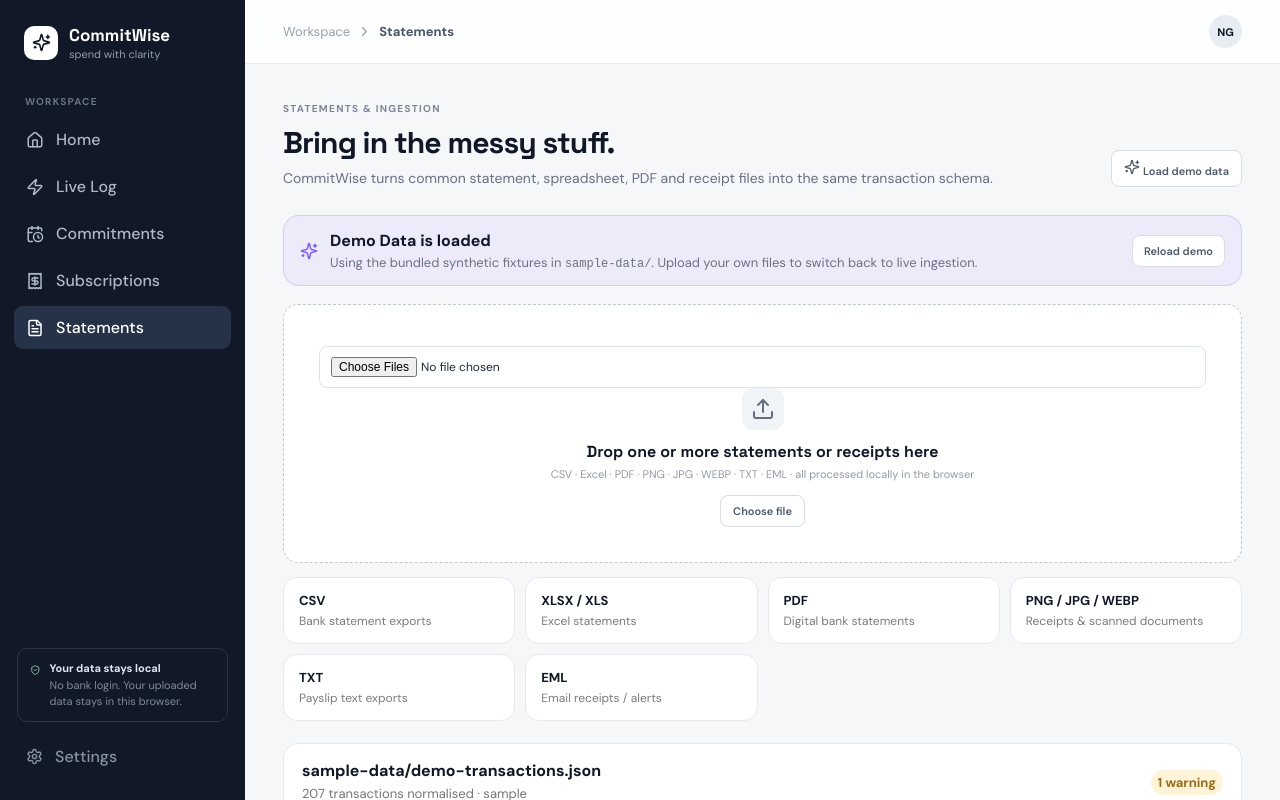
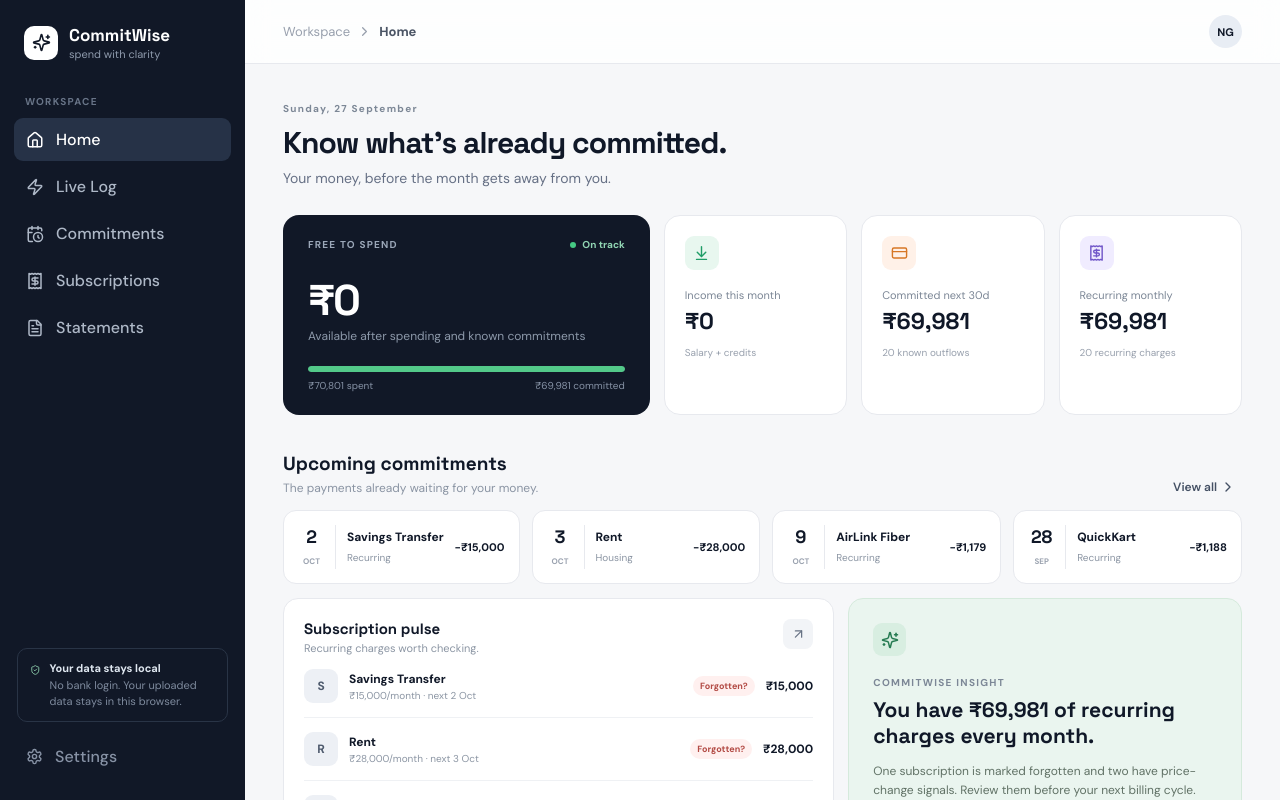
Before and after one commit to ngoyal195/hack, a React (Vite) app: page / in a window 1280 px wide. Shown: the top 800 px of the page. Built offline with nearby package versions, Linux system fonts and the light colour scheme.

Commit message:
Add files via upload

```diff
--- a/src/main.jsx
+++ b/src/main.jsx
@@ -2,6 +2,7 @@
 import { createRoot } from "react-dom/client";
 import { ingestFile, fileKind, reconcileAndDetect } from "./ingestion";
 import { fixtureForFile } from "./ingestion/demoFixtures.js";
+import demoTransactions from "../sample-data/demo-transactions.json";
 import {
   ArrowDownToLine,
   ArrowUpRight,
@@ -42,7 +43,6 @@
   }).format(Math.round(Number(n) || 0));
 
 const STORAGE_VERSION = "commitwise-sample-demo-v5";
-const DEMO_DATA_URL = `${import.meta.env.BASE_URL}sample-data/demo-transactions.json`;
 
 function initializeStorage() {
   try {
@@ -129,9 +129,10 @@
   async function loadDemoData() {
     try {
       setImportProgress(20);
-      const response = await fetch(DEMO_DATA_URL, { cache: "no-store" });
-      if (!response.ok) throw new Error(`Sample data could not be loaded (${response.status})`);
-      const sample = await response.json();
+      // Import the bundled JSON directly. This avoids GitHub Pages/base-path
+      // and fetch timing problems while keeping the source file in sample-data/.
+      const sample = Array.isArray(demoTransactions) ? demoTransactions : [];
+      if (!sample.length) throw new Error("The bundled sample-data/demo-transactions.json is empty.");
       const normalized = sample.map((t, i) => ({ ...t, id: `sample_${i}_${t.id}` }));
       const merged = await reconcileAndDetect(normalized, livePayments);
       setTransactions(merged);
@@ -142,7 +143,7 @@
       setDemoMode(true);
       setImportSummary({ file: "sample-data/demo-transactions.json", kind: "sample", count: merged.length, status: "demo", warnings: ["Demo dataset loaded from the bundled sample-data folder. You can still upload your own files at any time."], metadata: { demo: true } });
       setImportHistory(h => [{ file:"sample-data/demo-transactions.json", kind:"sample", count:merged.length, status:"demo", at:new Date().toISOString() }, ...h.filter(x => x.kind !== "sample")].slice(0,10));
-      setPage("statements");
+      setPage("home");
     } catch (error) {
       setImportSummary({ file: "sample-data/demo-transactions.json", kind: "sample", count: 0, status: "error", warnings: [error.message], metadata: {} });
     } finally {
```
